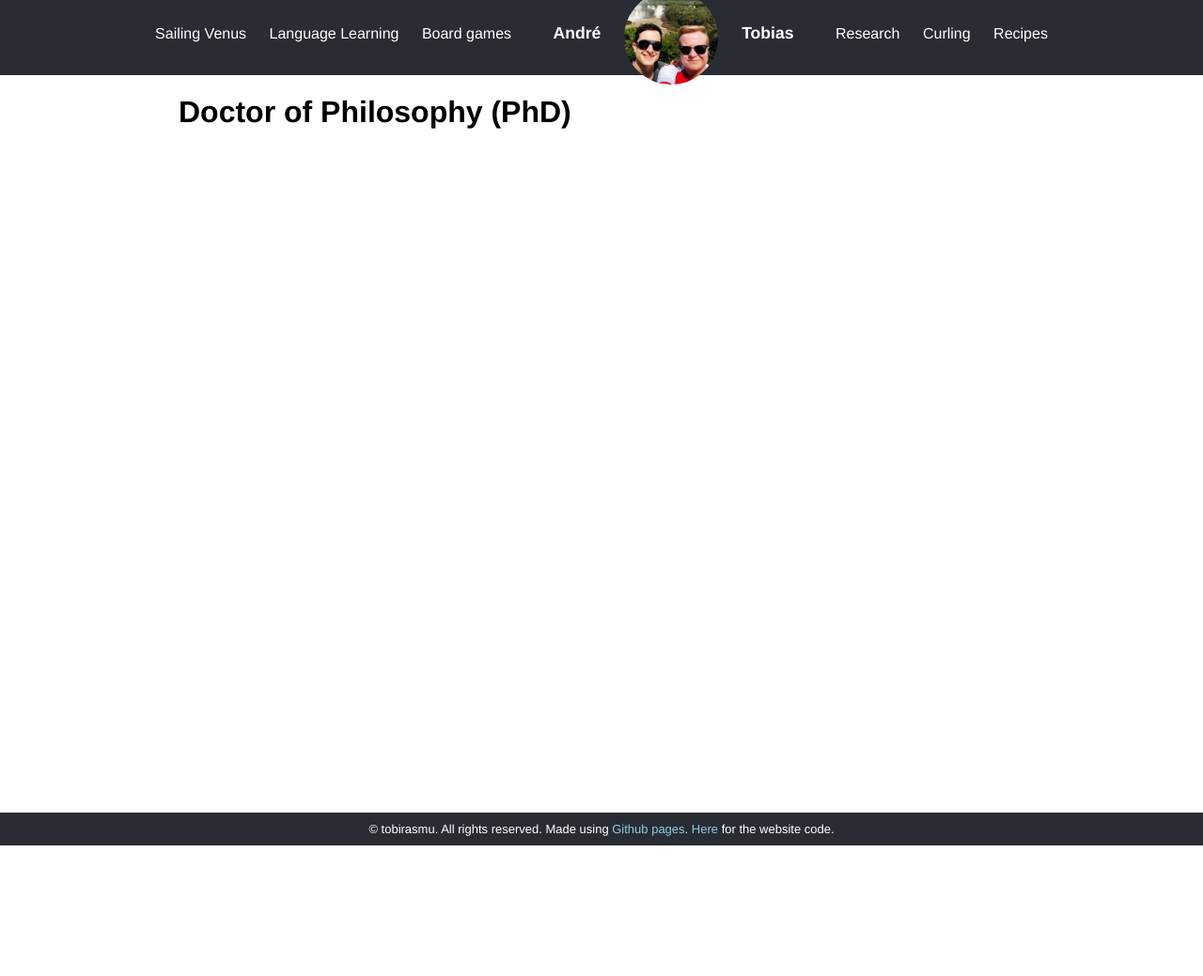
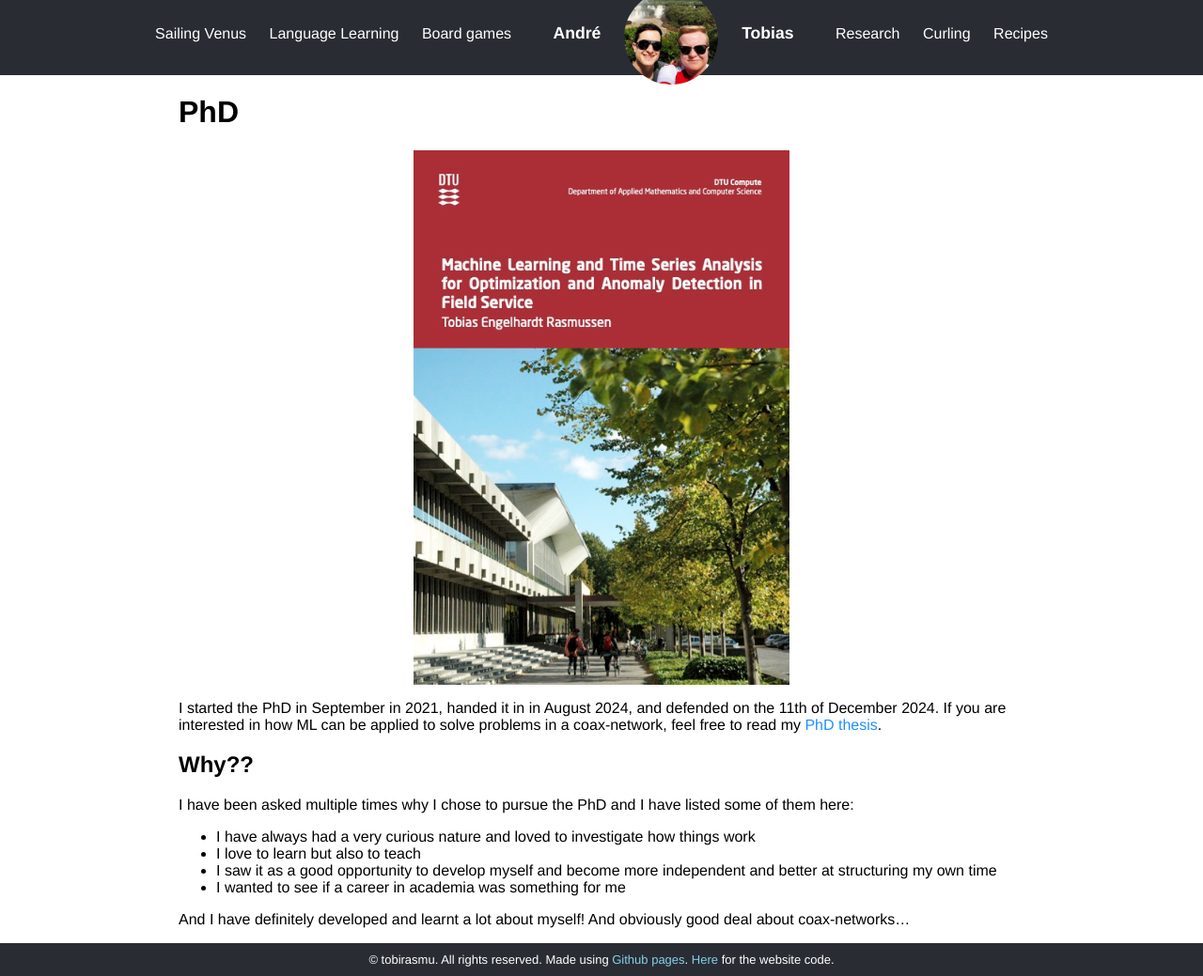
Before and after one commit to tobirasmu/tobirasmu.github.io, a Jekyll site: the page built from _pages/tobias/pages/phd.md, in a window 1280 px wide. Shown: the whole page at 94% size. Built offline with Jekyll 4.4.1, drawn with Linux system fonts in a browser that asks for light colours; before the commit the page ends 900 px from its top, so only the background shows below that.

Commit message:
Update phd.md

```diff
--- a/_pages/tobias/pages/phd.md
+++ b/_pages/tobias/pages/phd.md
@@ -4,4 +4,18 @@ title: "PhD Studies"
 layout: default
 ---
 
-# Doctor of Philosophy (PhD)
+# PhD
+
+<p align="center"><img align="center" src="/assets/pics/PhD_frontpage.jpg" width="400"></p>
+
+I started the PhD in September in 2021, handed it in in August 2024, and defended on the 11th of December 2024. If you are interested in how ML can be applied to solve problems in a coax-network, feel free to read my [PhD thesis](https://www.radismussen.dk/docs/tobias/PhD_Thesis.pdf).
+
+## Why??
+
+I have been asked multiple times why I chose to pursue the PhD and I have listed some of them here:
+- I have always had a very curious nature and loved to investigate how things work
+- I love to learn but also to teach
+- I saw it as a good opportunity to develop myself and become more independent and better at structuring my own time
+- I wanted to see if a career in academia was something for me
+
+And I have definitely developed and learnt a lot about myself! And obviously good deal about coax-networks...
```
